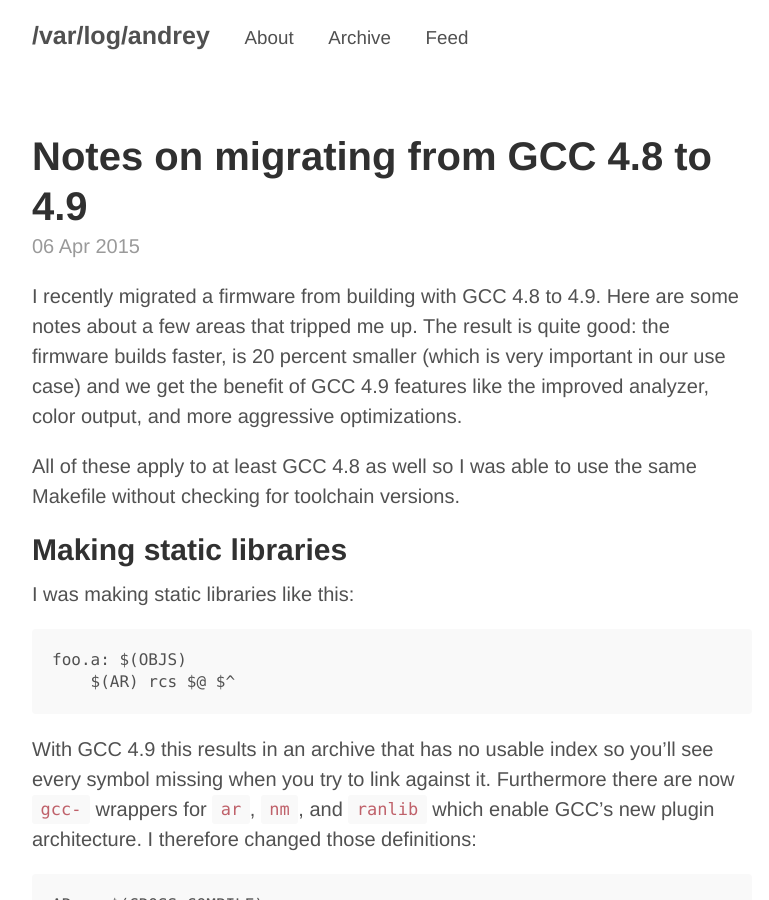
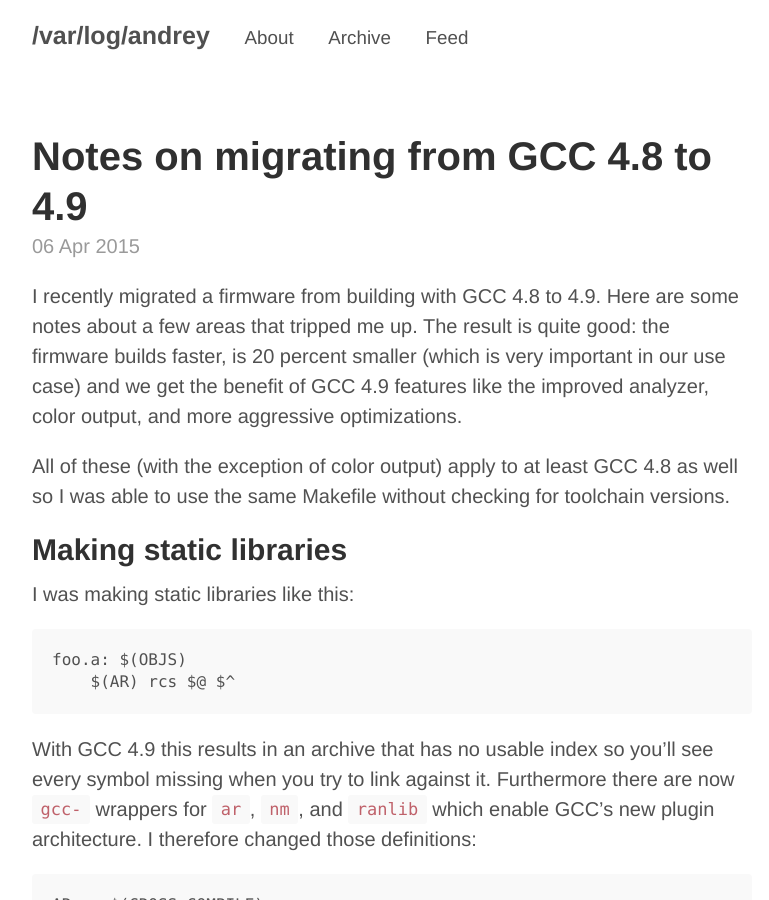
Before and after one commit to yurovsky/yurovsky.github.io, a Jekyll site: the page built from _posts/2015-04-06-gcc-4.8-to-4.9-firmware.md, in a window 1280 px wide and 900 px high. Shown: the whole window, without its empty margins (248-1017 px from the left). Built offline with Jekyll 4.4.1, drawn with Linux system fonts in a browser that asks for light colours; Markdown is read by kramdown in place of the engine named in the settings; comment, search, counter and statistics services are not loaded.

Commit message:
more notes

```diff
--- a/_posts/2015-04-06-gcc-4.8-to-4.9-firmware.md
+++ b/_posts/2015-04-06-gcc-4.8-to-4.9-firmware.md
@@ -8,8 +8,9 @@
 firmware builds faster, is 20 percent smaller (which is very important in our use case) and we get the benefit of GCC 4.9 features like the improved analyzer,
 color output, and more aggressive optimizations.
 
-All of these apply to at least GCC 4.8 as well so I was able to use the same
-Makefile without checking for toolchain versions.
+All of these (with the exception of color output) apply to at least GCC 4.8 as
+well so I was able to use the same Makefile without checking for toolchain
+versions.
 
 ## Making static libraries
 
```
